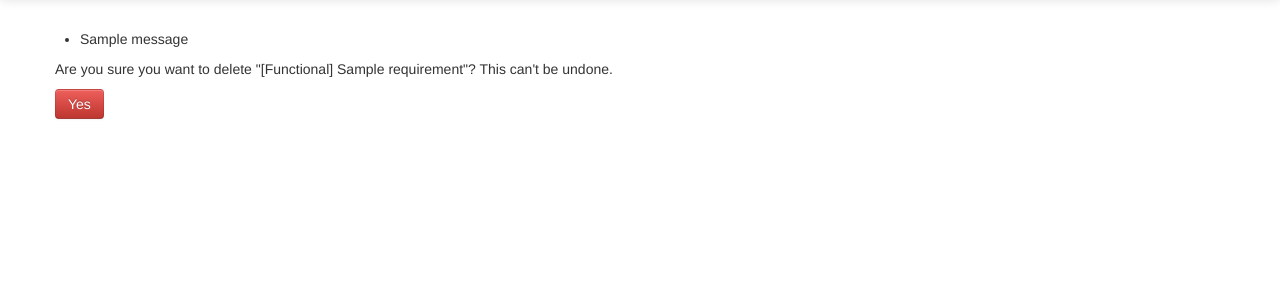
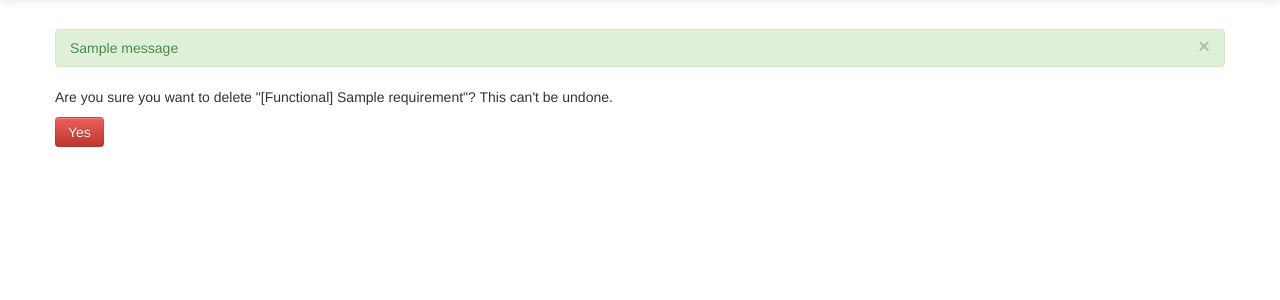
Before and after one commit to marcosalcazar/django-testing-plan, a Django app: page /testing/requirement/delete/1/ in a window 1280 px wide. Shown: the part 41-341 px from the top of the page. Run offline with Django 3.2, Linux system fonts and the light colour scheme; a user stored in the database is signed in; tables that the repository leaves empty hold one stand-in row (values such as "Sample post"); one stand-in notice (Sample message) is shown; parts of the project's set-up code (start-up, migrations or seed data) failed here and were passed over; some libraries are stand-ins or nearby versions.

Commit message:
Styles for messages

```diff
--- a/testing_plan/testing_plan/templates/base.html
+++ b/testing_plan/testing_plan/templates/base.html
@@ -70,13 +70,12 @@
 		<div class="container">
 			<h1>{% block title %}{% endblock %}</h1>
 			{% if messages %}
-			<ul class="messages">
-				{% for message in messages %}
-				<li{% if message.tags %} class="{{ message.tags }}"{% endif %}>
-					{{ message }}
-				</li>
-				{% endfor %}
-			</ul>
+            {% for message in messages %}
+            <div class="alert alert-{{ message.tags }}">
+				<button type="button" class="close" data-dismiss="alert">&times;</button>
+				{{ message }}
+			</div>
+			{% endfor %}
 			{% endif %}
 			{% block content %}{% endblock %}
 		</div>
```
